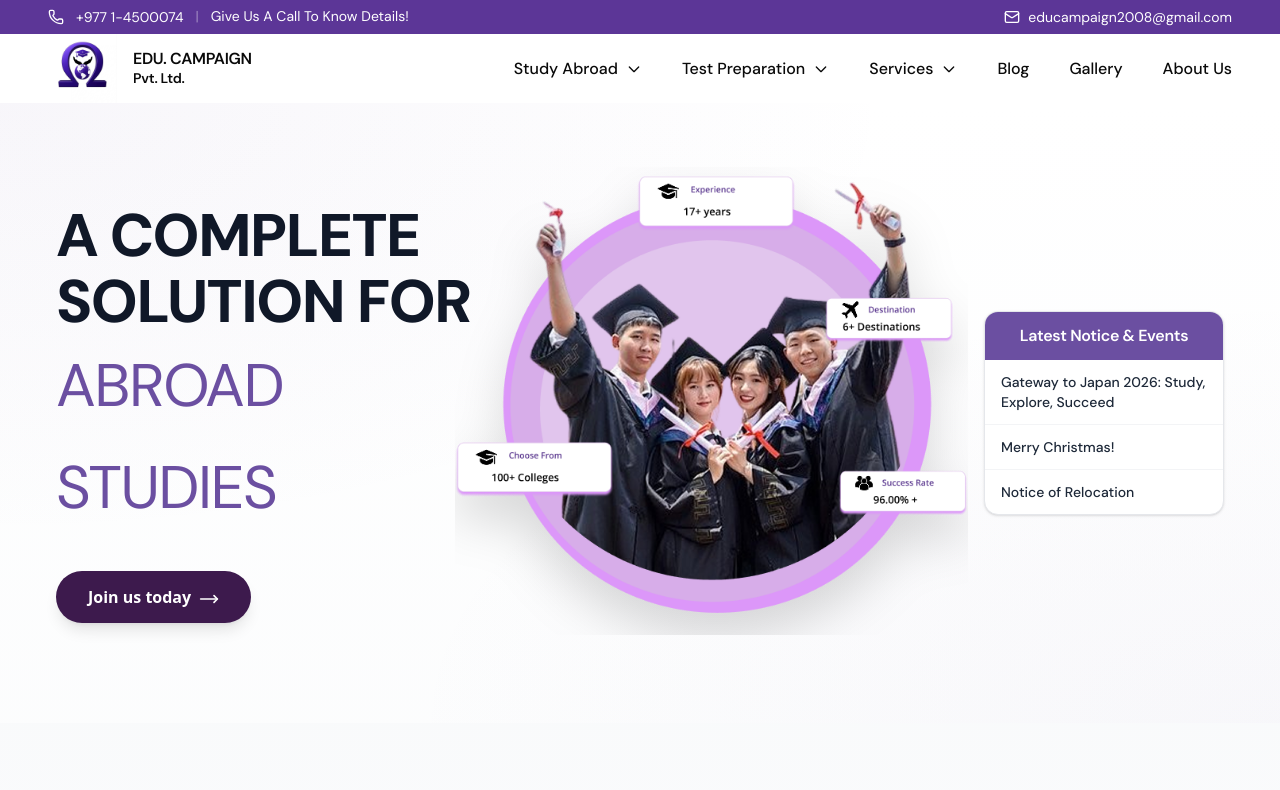
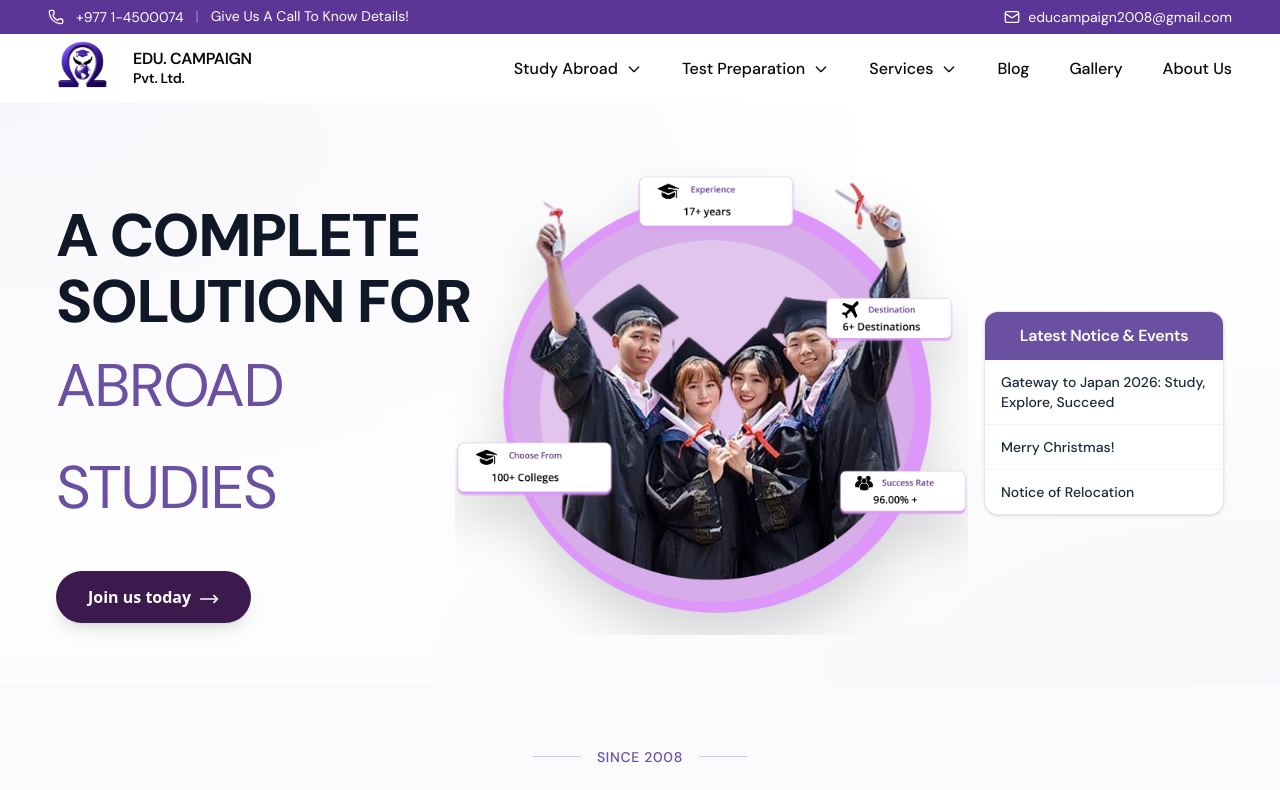
Before and after one commit to alpineroottech/EduCampaign, a Next.js app: page / in a window 1280 px wide. Shown: the top 790 px of the page. Built offline with nearby package versions, Linux system fonts and the light colour scheme; a web font is replaced by a local one.

Commit message:
Reduce Hero section bottom padding from 64px to 24px on desktop
Changed: pb-8 md:pb-16 → pb-8 md:pb-6
- Mobile (32px): unchanged
- Desktop (24px): reduced from 64px

```diff
--- a/src/sections/Hero.tsx
+++ b/src/sections/Hero.tsx
@@ -59,7 +59,7 @@
 
 const Hero = ({ onJoinClick, onNoticeEventsClick }: HeroProps) => {
   return (
-    <section className="relative w-full h-auto bg-gradient-to-b from-white to-gray-50/50 pt-12 md:pt-16 pb-8 md:pb-16 overflow-hidden">
+    <section className="relative w-full h-auto bg-gradient-to-b from-white to-gray-50/50 pt-12 md:pt-16 pb-8 md:pb-6 overflow-hidden">
 
       {/* Subtle Background Elements - Flat design */}
       <div className="absolute inset-0 overflow-hidden pointer-events-none">
```
